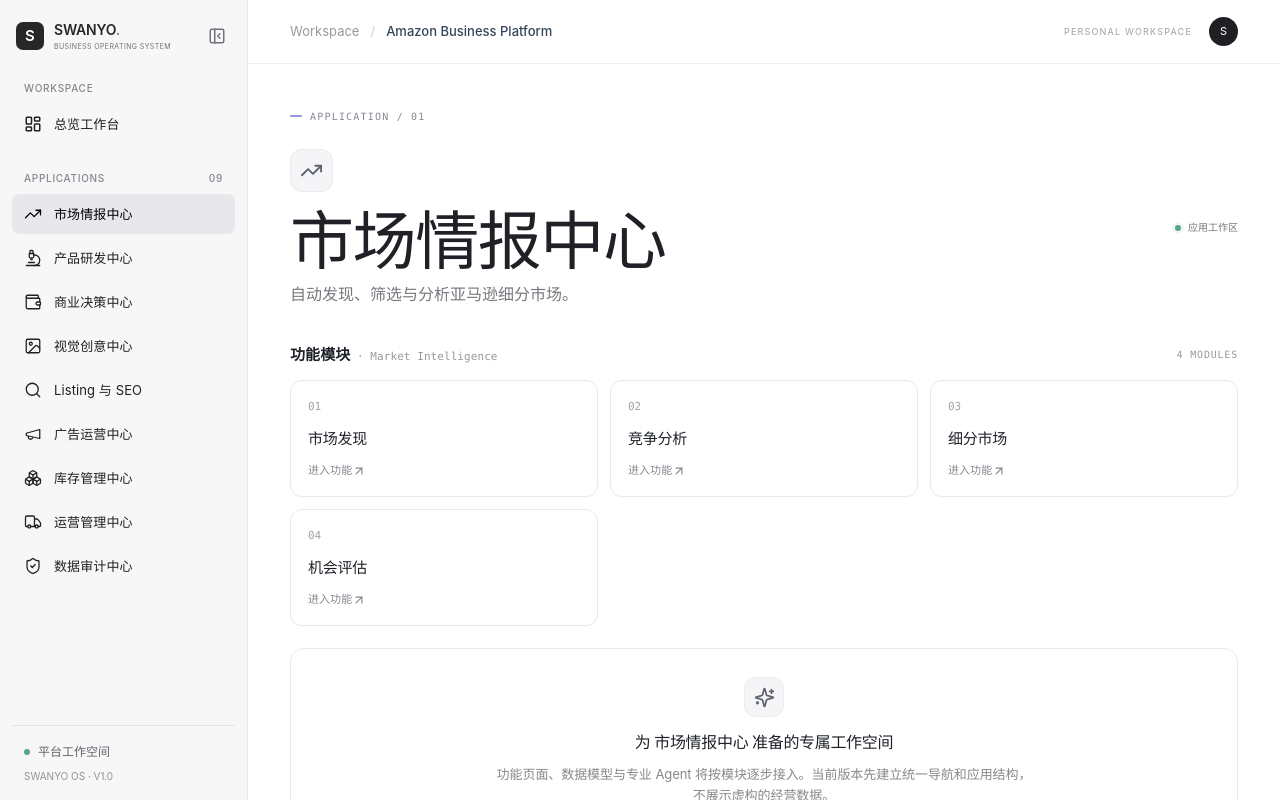
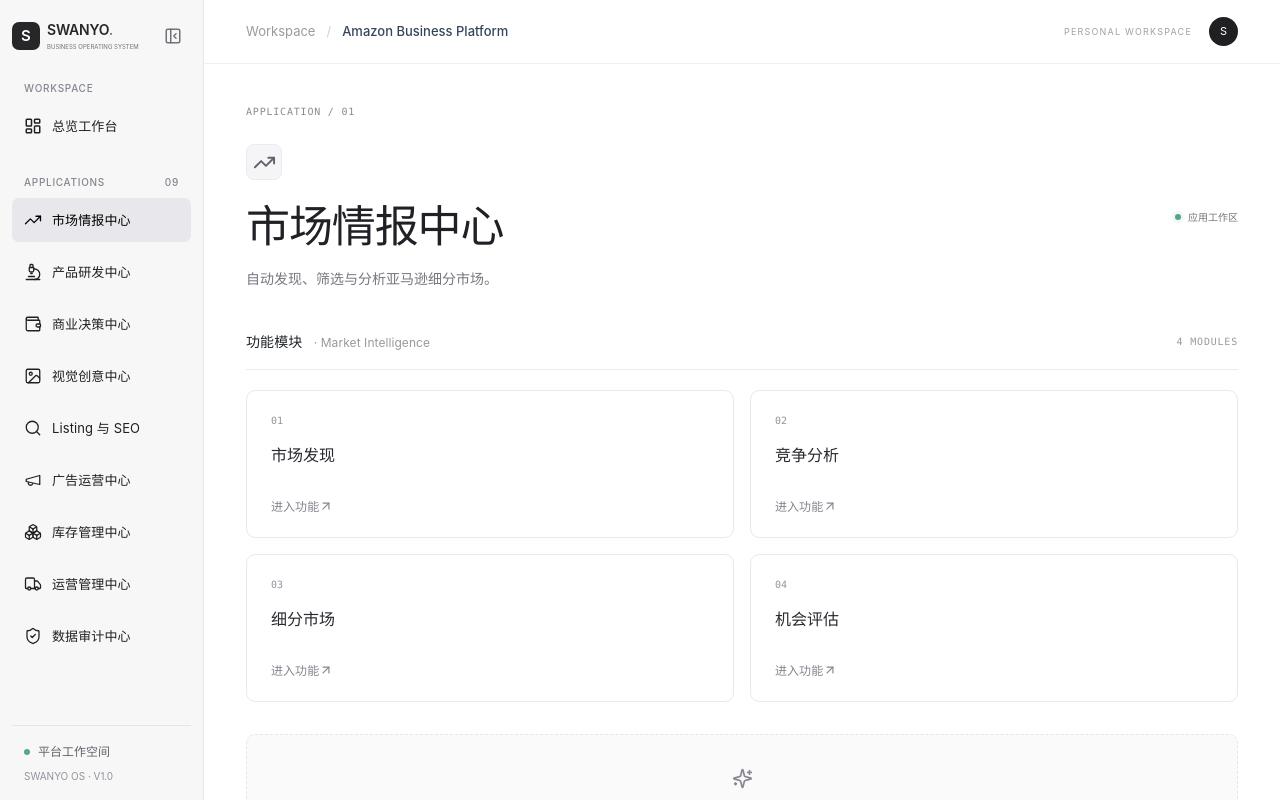
Before and after one commit to kaiyuguoji-ship-it/gpt, a Next.js app: page /centers/1/ in a window 1280 px wide. Shown: the top 800 px of the page. Built offline with nearby package versions, Linux system fonts and the light colour scheme.

Commit message:
Balance expanded navigation and simplify workspace typography and cards

```diff
--- a/app/layout.tsx
+++ b/app/layout.tsx
@@ -3,6 +3,7 @@ import { SidebarNavigation } from '@/components/sidebar-navigation';
 import '@fontsource-variable/inter';
 import './globals.css';
 import './navigation.css';
+import './workspace.css';
 
 export const metadata: Metadata = {
   title: 'SWANYO OS · Amazon Business Platform',
--- a/app/navigation.css
+++ b/app/navigation.css
@@ -1,26 +1,26 @@
 /* Isolated navigation rules: legacy sidebar overrides do not affect this rail. */
 .navigation-rail {
   position: fixed; inset: 0 auto 0 0; z-index: 30;
-  width: 248px; padding: 16px 12px;
+  width: 204px; padding: 16px 12px;
   display: flex; flex-direction: column;
   background: #f7f7f8; border-right: 1px solid #e6e6e9;
   color: #52525b; font-family: var(--font-family);
   transition: width 200ms ease;
 }
 .rail-header { display: flex; align-items: center; gap: 8px; min-height: 40px; margin-bottom: 24px; }
-.rail-brand { display: flex; flex: 1; align-items: center; gap: 10px; min-width: 0; padding-left: 4px; }
+.rail-brand { display: flex; flex: 1; align-items: center; gap: 7px; min-width: 0; padding-left: 0; }
 .rail-mark { width: 28px; height: 28px; flex: none; display: grid; place-items: center; background: #27272a; color: #fff; border-radius: 7px; font-size: 15px; font-weight: 600; }
 .rail-brand-copy strong { font-size: 14px; line-height: 20px; font-weight: 600; letter-spacing: -.2px; color: #27272a; }
 .rail-brand-copy strong span { color: #71717a; }
-.rail-brand-copy small { display: block; font-size: 7px; line-height: 12px; letter-spacing: .4px; color: #71717a; white-space: nowrap; }
+.rail-brand-copy small { display: block; font-size: 6px; line-height: 12px; letter-spacing: 0; color: #71717a; white-space: nowrap; }
 .rail-toggle { display: grid; place-items: center; width: 36px; height: 36px; flex: 0 0 36px; padding: 0; border: 0; border-radius: 7px; background: transparent; color: #71717a; }
 .rail-toggle svg,.rail-link svg { display: block; width: 18px; height: 18px; flex: none; }
 .rail-toggle:hover { background: #eaeaed; color: #27272a; }
 .rail-main { min-height: 0; flex: 1; overflow-y: auto; scrollbar-width: thin; }
 .rail-label { display: flex; justify-content: space-between; padding: 0 12px; margin: 0 0 8px; font-size: 10px; line-height: 16px; font-weight: 500; letter-spacing: .7px; color: #85858f; }
 .rail-app-label { margin-top: 26px; }
-.rail-main nav { display: flex; flex-direction: column; gap: 4px; }
-.rail-link { display: flex; align-items: center; gap: 12px; min-height: 40px; padding: 9px 12px; border-radius: 7px; color: #202024; transition: background 140ms ease, color 140ms ease; }
+.rail-main nav { display: flex; flex-direction: column; gap: 8px; }
+.rail-link { display: flex; align-items: center; gap: 10px; min-height: 44px; padding: 11px 12px; border-radius: 7px; color: #202024; transition: background 140ms ease, color 140ms ease; }
 .rail-name { font-size: 13px; line-height: 22px; font-weight: 400; letter-spacing: .1px; white-space: nowrap; }
 .rail-index { display: none; }
 .rail-link:hover { background: #ededf0; color: #000; }
@@ -31,7 +31,7 @@
 .rail-state { display: flex; align-items: center; gap: 8px; font-size: 12px; line-height: 20px; color: #62626c; }
 .rail-state i { width: 6px; height: 6px; border-radius: 50%; background: #58a780; }
 .rail-footer small { display: block; margin-top: 6px; font-size: 10px; line-height: 16px; color: #92929b; }
-body:has(.navigation-rail) .workspace { margin-left: 248px; transition: margin-left 200ms ease; }
+body:has(.navigation-rail) .workspace { margin-left: 204px; transition: margin-left 200ms ease; }
 body:has(.navigation-rail) .site-footer { margin-left: auto; }
 .navigation-rail.is-collapsed { width: 64px; padding: 16px 10px; }
 .navigation-rail.is-collapsed .rail-header { justify-content: center; }
--- /dev/null
+++ b/app/workspace.css
@@ -0,0 +1,46 @@
+/* Quiet workspace surfaces and regular-weight type. */
+.page-shell { max-width: 1280px; padding-top: 40px; }
+.hero h1,.page-heading h1 { font-weight: 400; }
+.page-heading { margin: 24px 0 40px; }
+.page-heading h1 { font-size: 44px; line-height: 1.2; letter-spacing: -1.1px; }
+.page-heading p { margin-top: 14px; color: #777780; font-size: 14px; line-height: 24px; }
+.app-heading-icon { width: 36px; height: 36px; border-radius: 8px; margin-bottom: 20px; background: #f5f5f7; border: 1px solid #ebebee; color: #62626c; }
+.eyebrow { font-size: 10px; letter-spacing: .08em; font-weight: 400; color: #8a8a94; }
+.eyebrow::before { display: none; }
+.module-toolbar { padding-bottom: 16px; margin-bottom: 20px; border-bottom: 1px solid #ebebef; }
+.module-toolbar strong,.module-card strong,.application-card h3,
+.empty-workspace h2,.platform-note strong,.section-heading h2 { font-weight: 400; }
+.module-toolbar strong { font-size: 14px; }
+.module-toolbar>div>span { margin-left: 8px; font-family: var(--font-family); font-size: 12px; }
+.module-grid { grid-template-columns: repeat(2,minmax(0,1fr)); gap: 16px; }
+.module-card,.application-card {
+  border: 1px solid #e8e8ed; border-radius: 9px; background: #fff;
+  box-shadow: none; transition: background 160ms ease,border-color 160ms ease;
+}
+.module-card::before,.application-card::before { display: none; }
+.module-card { min-height: 148px; padding: 22px 24px; }
+.module-card-index { font-size: 10px; line-height: 16px; color: #93939e; }
+.module-card strong { margin-top: 14px; font-size: 16px; line-height: 24px; letter-spacing: 0; color: #29292f; }
+.module-card-foot { padding-top: 18px; font-family: var(--font-family); font-size: 12px; color: #85858f; }
+.module-card:hover,.application-card:hover {
+  transform: none; background: #fafafb; border-color: #cfcfd8; box-shadow: none;
+}
+.module-card:hover .module-card-foot { color: #45454f; }
+.application-card { padding: 24px; }
+.application-card h3 { font-size: 16px; line-height: 24px; letter-spacing: 0; }
+.application-card>p { line-height: 22px; }
+.application-card-bottom { margin-top: 24px; border-top-color: #efeff2; }
+.empty-workspace { margin-top: 32px; padding: 28px 24px; border: 1px dashed #e5e5eb; border-radius: 9px; background: #fafafb; box-shadow: none; }
+.empty-icon { width: 32px; height: 32px; border: 0; background: transparent; color: #8a8a94; }
+.empty-workspace h2 { font-size: 15px; line-height: 24px; }
+.empty-workspace p { font-size: 12px; line-height: 22px; color: #85858f; }
+.text-link { color: #575761; font-weight: 400; }
+.section-heading h2 { font-size: 28px; line-height: 36px; letter-spacing: -.5px; color: #29292f; }
+@media(max-width:760px) {
+  .page-shell { padding-top: 28px; }
+  .page-heading h1 { font-size: 32px; line-height: 1.25; letter-spacing: -.7px; }
+  .module-grid { grid-template-columns: 1fr; }
+  .module-toolbar { align-items: flex-start; gap: 12px; }
+  .module-toolbar>div>span { display: block; margin: 5px 0 0; }
+}
+@media(prefers-reduced-motion:reduce) { .module-card,.application-card { transition: none; } }
```
